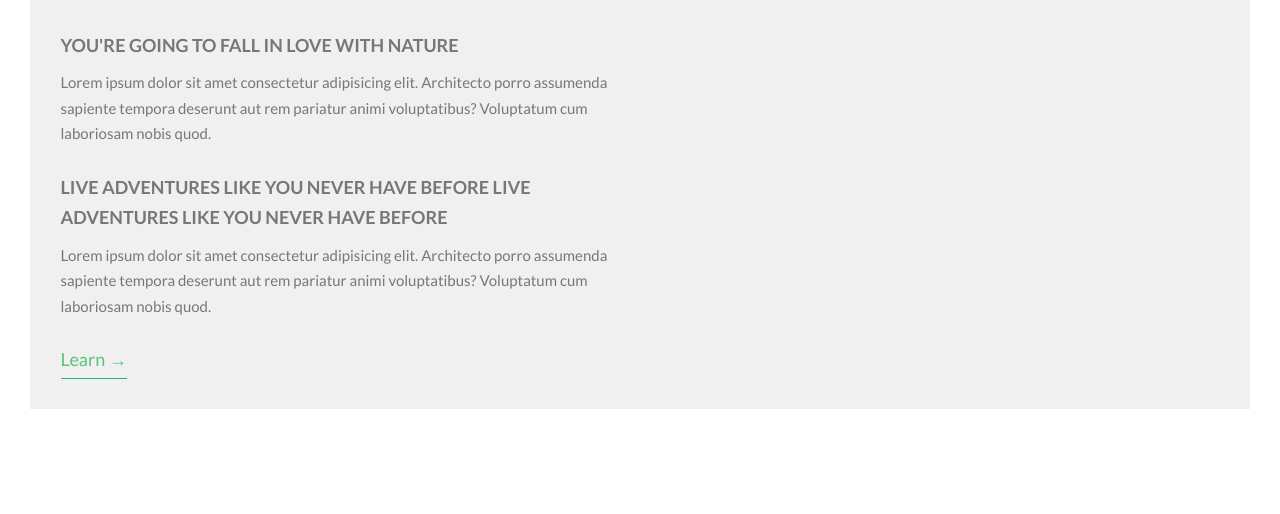
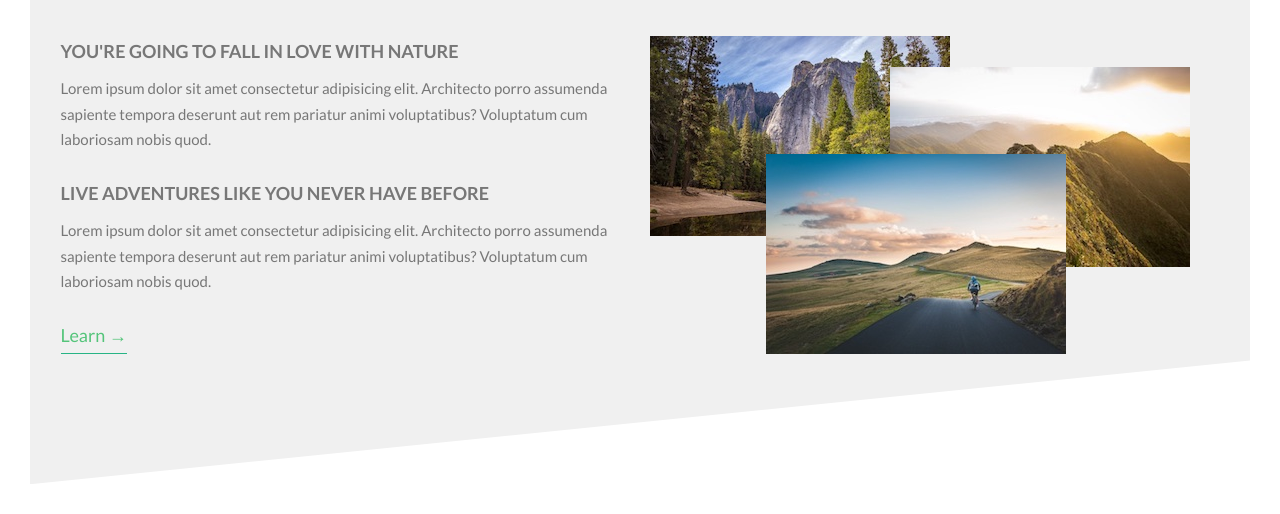
Before and after one commit to AbanoubMagdy1/natours, a website: page index.html in a window 1280 px wide. Shown: the part 1007-1521 px from the top of the page. Before the commit the page ends 1486 px from the top, so only its background shows below. Drawn offline with Linux system fonts and the light colour scheme.

Commit message:
Finish about section

```diff
--- a/index.html
+++ b/index.html
@@ -27,7 +27,7 @@
            </div>
         </header>
 
-        <section class="about">
+        <section class="about section">
             <h2 class="about__title">
                 Exciting tours for adventurous people
             </h2>
@@ -47,7 +47,6 @@
                     </div>
                     <div class="paragraph">
                         <h3>
-                            LIVE ADVENTURES LIKE YOU NEVER HAVE BEFORE
                             Live adventures like you never have before
                         </h3>
                         <p>
@@ -60,7 +59,11 @@
 
                     <a href="#" class="btn-link">Learn →</a>
                 </div>
-                <div class="about__body--right"></div>
+                <div class="about__body--right">
+                    <img class="first" src="./img/nat-1.jpg" alt="">
+                    <img class="second" src="./img/nat-2.jpg" alt="">
+                    <img class="third" src="./img/nat-3.jpg" alt="">
+                </div>
             </div>
         </section>
 
--- /dev/null
+++ b/sass/base/_utilities.scss
@@ -0,0 +1,6 @@
+.section{
+    margin-top: -15.5vh;
+    padding-top: 25rem;
+    padding-bottom: 6rem;
+    clip-path: polygon(0 15%, 100% 0, 100% 85%, 0% 100%);
+}
--- a/sass/components/_about.scss
+++ b/sass/components/_about.scss
@@ -1,10 +1,8 @@
 .about{
     background-color: rgb(var(--light-grey));
-    padding-top: 25rem;
-    margin-top: -15vh;
 
     &__title{
-        margin-bottom: 2rem;
+        margin: 1rem 0 2rem;
         text-align: center;
         font-size: 4.5rem;
         text-transform: uppercase;
@@ -23,6 +21,7 @@
 
     &__body{
         display: flex;
+        gap : 1rem;
         justify-content: flex-start;
         margin : 4rem auto;
         width : 120rem;
@@ -48,5 +47,37 @@
                 }
             }
         }
+
+        &--right{
+            position: relative;
+
+            img{
+                position: absolute;
+                display: inline-block;
+                transition: .3s all;
+
+                &.first{
+                    left : 0;
+                    top : 0;
+                }
+                &.second{
+                    left : 20%;
+                    bottom : 0;
+                    z-index: 10;
+                }
+                &.third{
+                    right : 4rem;
+                    top : 10%;
+                }
+
+                &:hover{
+                    outline : 8px solid rgb(var(--medium-green));
+                    border-radius: 15px;
+                    padding : 1rem;
+                    transform: scale(1.2);
+                    z-index: 20;
+                }
+            }
+        }
     }
 }
--- a/sass/main.scss
+++ b/sass/main.scss
@@ -1,4 +1,5 @@
 @import 'base/base';
+@import 'base/utilities';
 @import 'base/animations';
 
 @import 'components/btn-link';
```
Also changed, not shown: css/style.css, 1 other file.
